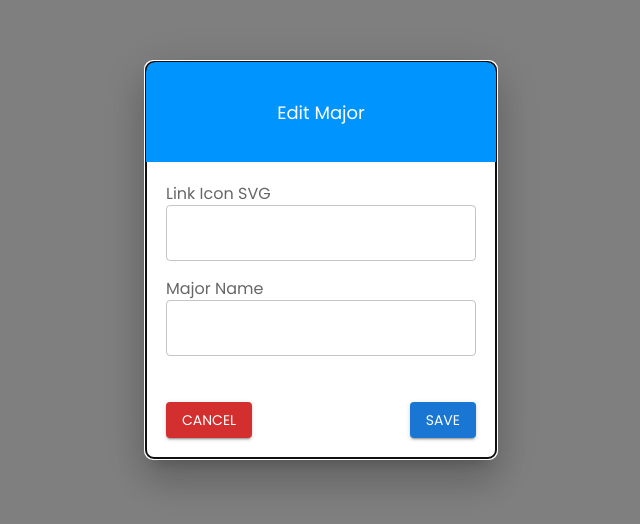
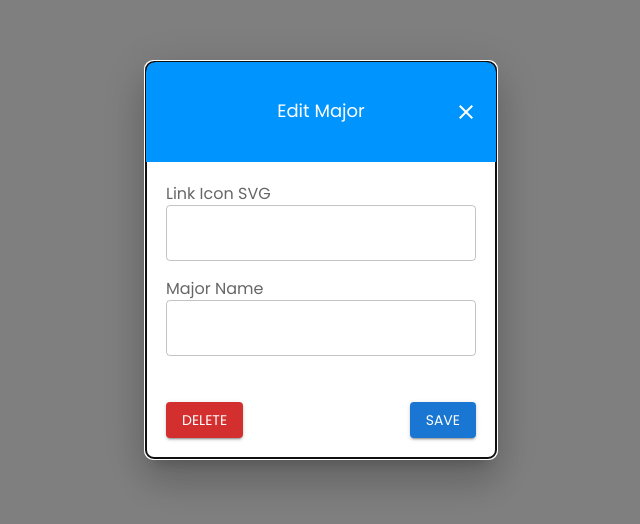
Before and after one commit to galn14/skill-x, a React (Vite) app: page /modalUpdateMajor in a window 1280 px wide. Shown: the part 140-664 px from the top of the page, without its empty margins (319-959 px from the left). Built offline with nearby package versions, Linux system fonts and the light colour scheme; no server answers; sample sign-in values are in the browser's storage.

Commit message:
major management admin done

```diff
--- a/src/admin/api.admin.ts
+++ b/src/admin/api.admin.ts
@@ -71,27 +71,23 @@ export const createMajor = async (majorData: { titleMajor: string, iconUrl: stri
     }
   };
 
-  // In api.service.ts
+  export const deleteMajor = async (idMajor: string): Promise<void> => {
+    try {
+      const token = localStorage.getItem('userToken'); // Pastikan key sesuai
+      if (!token) {
+        throw new Error('User is not authenticated');
+      }
 
-
-
-  // Delete Major
-  export const deleteMajor = async (idMajor: string) => {
-    try {
-      const token = localStorage.getItem("userToken");
-      if (!token) throw new Error("Authentication token is missing.");
-
-      const config = {
+      const response = await axios.delete(`${baseUrl}/majors/admindelete`, {
         headers: {
           Authorization: `Bearer ${token}`,
         },
-      };
+        data: { idMajor }, // Kirim ID major dalam body
+      });
 
-      const response = await axios.delete(`${baseUrl}/majors/delete/${idMajor}`, config);
-      console.log("Major deleted response:", response);
-      return response.data;
+      console.log('Major deleted successfully:', response.data);
     } catch (error) {
-      console.error("Error deleting major:", error);
+      console.error('Error deleting major:', error);
       throw error;
     }
   };
--- a/src/admin/majorManagement.tsx
+++ b/src/admin/majorManagement.tsx
@@ -269,6 +269,7 @@ const MajorManagement: React.FC = () => {
     );
     closeEditMajorModal();
   }}
+  onDeleteSuccess={refreshMajors}
 />
 
 ) : null}
--- a/src/admin/modalAddMajor.tsx
+++ b/src/admin/modalAddMajor.tsx
@@ -25,11 +25,9 @@ const ModalAddMajor = () => {
 
   const handleInputChange = (e: React.ChangeEvent<HTMLInputElement>) => {
     const { name, value } = e.target;
-    setFormData((prev) => ({ ...prev, [name]: value }));  // Change majors to newMajor
+    setFormData((prev) => ({ ...prev, [name]: value }));
   };
 
-
-  // Handle form submission
   const handleSubmit = async (event: React.FormEvent) => {
     event.preventDefault();
     setErrors({}); // Reset errors before submitting
@@ -57,18 +55,20 @@ const ModalAddMajor = () => {
         iconUrl: formData.linkIcon,
       };
 
-      console.log("Sending request with data:", majorData);  // Add logging here
+      console.log("Sending request with data:", majorData);
 
-      await createMajor(majorData);  // Assuming createMajor function is available
+      await createMajor(majorData); // Assuming createMajor function is available
       alert('Major added successfully!');
-      history.push('/majorManagement'); // Redirect to the major management page after success
+
       setOpen(false); // Close modal
+      // Refresh the major management page
+      history.replace('/majorManagement');
+      window.location.reload(); // Ensure the page reloads to show the new data
     } catch (error) {
       console.error('Error adding major:', error);
       alert('Failed to add major. Please try again.');
     }
   };
-
 
   const handleClose = () => {
     setOpen(false);
--- a/src/admin/modalUpdateMajor.tsx
+++ b/src/admin/modalUpdateMajor.tsx
@@ -8,58 +8,53 @@ import {
   TextField,
   Button,
   CircularProgress,
+  IconButton,
+  Dialog,
+  DialogActions,
+  DialogContent,
+  DialogContentText,
 } from "@mui/material";
-import { updateMajor } from "./api.admin";
-import { Major } from './majorManagement';
-import { useHistory } from 'react-router-dom';
+import CloseIcon from "@mui/icons-material/Close";
+import { updateMajor, deleteMajor } from "./api.admin";
+import { Major } from "./majorManagement";
+import { useHistory } from "react-router-dom";
 
 interface EditMajorModalProps {
   majorData: Major;
   onClose: () => void;
   onSave: (updatedMajor: Major) => void;
+  onDeleteSuccess: () => void;
 }
 
-const ModalUpdateMajor: React.FC<EditMajorModalProps> = ({ majorData, onClose, onSave }) => {
+const ModalUpdateMajor: React.FC<EditMajorModalProps> = ({
+  majorData,
+  onClose,
+  onSave,
+  onDeleteSuccess,
+}) => {
   const [formData, setFormData] = useState<Major>({
-    idMajor: '',
-    titleMajor: '',
-    iconUrl: ''
+    idMajor: "",
+    titleMajor: "",
+    iconUrl: "",
   });
   const [open, setOpen] = useState(true);
-  const [loading, setLoading] = useState(false); // Loading state
+  const [loading, setLoading] = useState(false);
+  const [deleteDialogOpen, setDeleteDialogOpen] = useState(false); // State untuk dialog konfirmasi
   const history = useHistory();
 
   useEffect(() => {
-    console.log("Major Data received:", majorData);
-
     if (majorData) {
       setFormData({
-        idMajor: majorData.idMajor || '',
-        titleMajor: majorData.titleMajor || '',
-        iconUrl: majorData.iconUrl || ''
+        idMajor: majorData.idMajor || "",
+        titleMajor: majorData.titleMajor || "",
+        iconUrl: majorData.iconUrl || "",
       });
     }
   }, [majorData]);
 
-  const handleChange = (e: React.ChangeEvent<HTMLInputElement>) => {
-    const { name, value } = e.target;
-    setFormData(prev => ({ ...prev, [name]: value }));
-  };
-  const updatedMajor = {
-    id_major: formData.idMajor,
-    title_major: formData.titleMajor,
-    icon_url: formData.iconUrl,
-  };
-  const token = localStorage.getItem("userToken");
-if (!token) {
-  alert("No token found. Please login again.");
-  return;
-}
-
   const handleFormSubmit = async (event: React.FormEvent) => {
     event.preventDefault();
 
-    // Validasi input
     if (!formData.idMajor || !formData.titleMajor) {
       alert("Major ID and Major Name are required.");
       return;
@@ -67,14 +62,22 @@ if (!token) {
 
     try {
       setLoading(true);
+      const token = localStorage.getItem("userToken");
+      if (!token) {
+        alert("No token found. Please login again.");
+        return;
+      }
 
-      // Panggil function `updateMajor` dengan key yang sesuai
-      await updateMajor(token, updatedMajor);
+      await updateMajor(token, {
+        id_major: formData.idMajor,
+        title_major: formData.titleMajor,
+        icon_url: formData.iconUrl,
+      });
 
       alert("Major updated successfully!");
-      onSave(formData); // Trigger onSave dengan data terbaru
+      onSave(formData);
       handleClose();
-    } catch (error: any) {
+    } catch (error) {
       console.error("Error updating major:", error);
       alert("Failed to update the major.");
     } finally {
@@ -82,13 +85,35 @@ if (!token) {
     }
   };
 
+  const handleDelete = async () => {
+    if (!majorData.idMajor) {
+      alert("Invalid major ID.");
+      return;
+    }
+
+    try {
+      setLoading(true);
+      await deleteMajor(majorData.idMajor);
+      alert("Major deleted successfully!");
+      onDeleteSuccess();
+      handleClose();
+    } catch (error) {
+      console.error("Error deleting major:", error);
+      alert("Failed to delete major. Please try again.");
+    } finally {
+      setLoading(false);
+      setDeleteDialogOpen(false); // Tutup dialog konfirmasi setelah selesai
+    }
+  };
+
   const handleClose = () => {
-    history.push('/majorManagement'); // Redirect to major management page
-    setOpen(false); // Close modal
-    onClose(); // Call parent onClose function
+    history.push("/majorManagement");
+    setOpen(false);
+    onClose();
   };
 
   return (
+    <>
       <Modal
         open={open}
         onClose={handleClose}
@@ -110,6 +135,7 @@ if (!token) {
             maxHeight: "90vh",
           }}
         >
+          {/* Header */}
           <Box
             sx={{
               position: "sticky",
@@ -118,31 +144,45 @@ if (!token) {
               backgroundColor: "#0094FF",
               borderRadius: "10px 10px 0 0",
               display: "flex",
-            justifyContent: "center",
-            alignItems: "center",
+              justifyContent: "center", // Pastikan konten di tengah horizontal
+              alignItems: "center",    // Pastikan konten di tengah vertikal
               padding: "10px",
             }}
           >
             <DialogTitle
               sx={{
-              paddingTop: "20px",
                 margin: 0,
                 color: "white",
                 fontSize: "18px",
-              textAlign: "center",
+                textAlign: "center", // Tambahkan text-align
+
               }}
             >
               Edit Major
             </DialogTitle>
+            <IconButton
+              onClick={handleClose}
+              sx={{
+                position: "absolute", // Buat tombol silang tetap di pojok kanan
+                right: "10px",
+
+                color: "white",
+              }}
+            >
+              <CloseIcon />
+            </IconButton>
           </Box>
 
+          {/* Form */}
           <form onSubmit={handleFormSubmit} style={{ padding: "20px" }}>
             <FormControl fullWidth sx={{ marginBottom: 2 }}>
               <FormLabel>Link Icon SVG</FormLabel>
               <TextField
                 name="iconUrl"
                 value={formData.iconUrl}
-              onChange={handleChange}
+                onChange={(e) =>
+                  setFormData({ ...formData, iconUrl: e.target.value })
+                }
               />
             </FormControl>
 
@@ -151,22 +191,85 @@ if (!token) {
               <TextField
                 name="titleMajor"
                 value={formData.titleMajor}
-              onChange={handleChange}
+                onChange={(e) =>
+                  setFormData({ ...formData, titleMajor: e.target.value })
+                }
                 required
               />
             </FormControl>
 
-          <Box sx={{ display: "flex", justifyContent: "space-between", marginTop: "30px" }}>
-            <Button variant="contained" color="error" onClick={handleClose}>
-              Cancel
+            {/* Buttons */}
+            <Box
+              sx={{
+                display: "flex",
+                justifyContent: "space-between",
+                marginTop: "30px",
+              }}
+            >
+              <Button
+                variant="contained"
+                color="error"
+                onClick={() => setDeleteDialogOpen(true)}
+                disabled={loading}
+              >
+                {loading ? <CircularProgress size={24} color="inherit" /> : "Delete"}
               </Button>
-            <Button variant="contained" color="primary" type="submit" disabled={loading}>
-              {loading ? <CircularProgress size={24} color="inherit" /> : 'Save'}
+              <Button
+                variant="contained"
+                color="primary"
+                type="submit"
+                disabled={loading}
+              >
+                {loading ? <CircularProgress size={24} color="inherit" /> : "Save"}
               </Button>
             </Box>
           </form>
         </Box>
       </Modal>
+
+      {/* Dialog Konfirmasi Delete */}
+      <Dialog
+        open={deleteDialogOpen}
+        onClose={() => setDeleteDialogOpen(false)}
+        sx={{
+          '& .MuiDialog-paper': {
+            width: '350px', // Sesuaikan dengan lebar modal utama
+            borderRadius: '8px', // Sesuaikan dengan border modal utama
+            maxHeight: '90vh', // Sama seperti modal utama
+          },
+        }}
+      >
+        <DialogTitle >Confirm Delete</DialogTitle>
+        <DialogContent>
+          <DialogContentText>
+            Are you sure you want to delete this major? This action cannot be
+            undone.
+          </DialogContentText>
+        </DialogContent>
+        <DialogActions sx={{
+      padding: '16px', // Konsisten dengan padding modal utama
+      display: 'flex',
+      justifyContent: 'space-between', // Untuk mengatur posisi tombol
+    }}>
+          <Button
+            onClick={() => setDeleteDialogOpen(false)}
+            color="primary"
+            variant="outlined"
+
+          >
+            Cancel
+          </Button>
+          <Button
+            onClick={handleDelete}
+            color="error"
+            variant="contained"
+            disabled={loading}
+          >
+            {loading ? <CircularProgress size={24} color="inherit" /> : "Delete"}
+          </Button>
+        </DialogActions>
+      </Dialog>
+    </>
   );
 };
 
```
Lines whose indentation alone changed are shown as unchanged.
